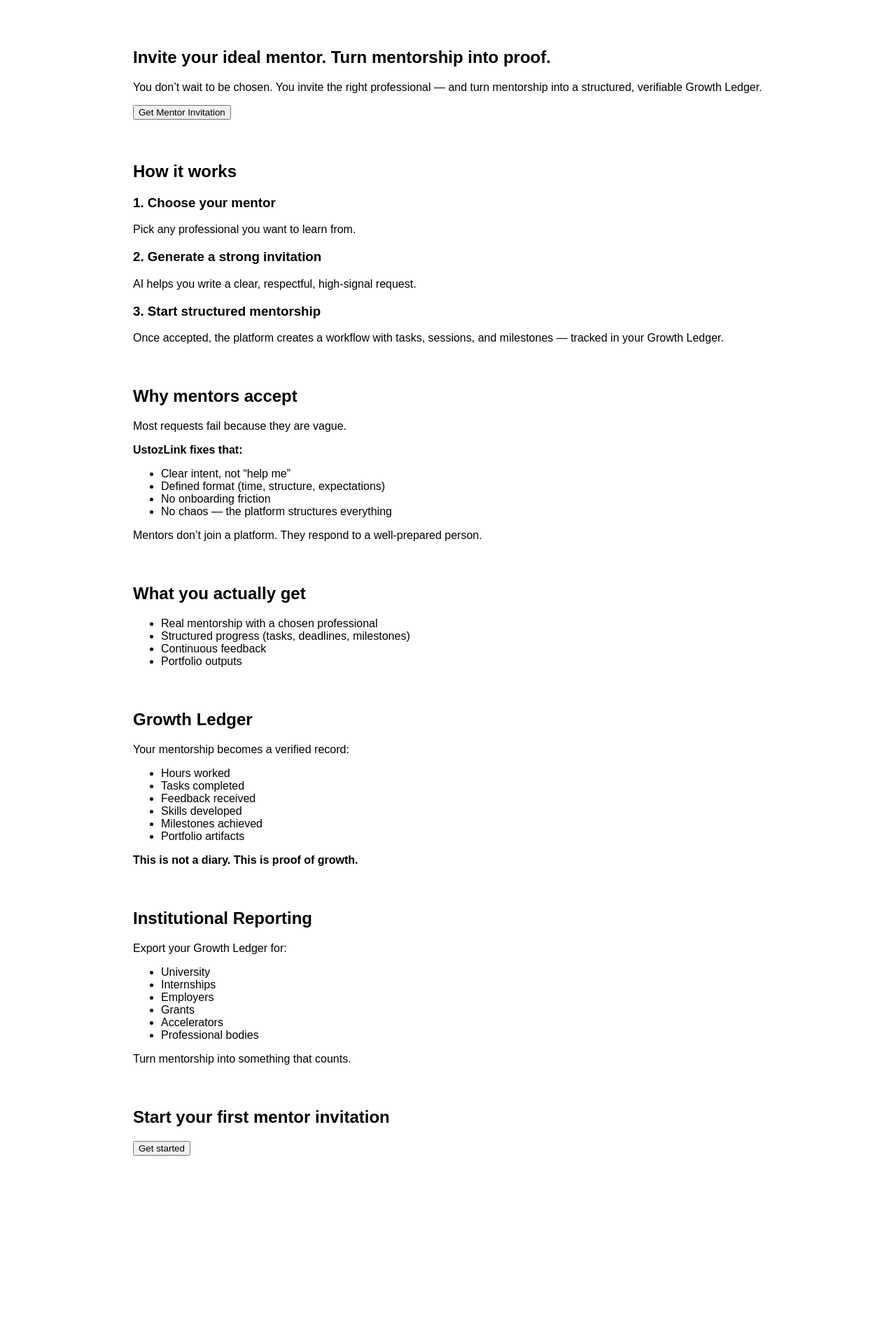
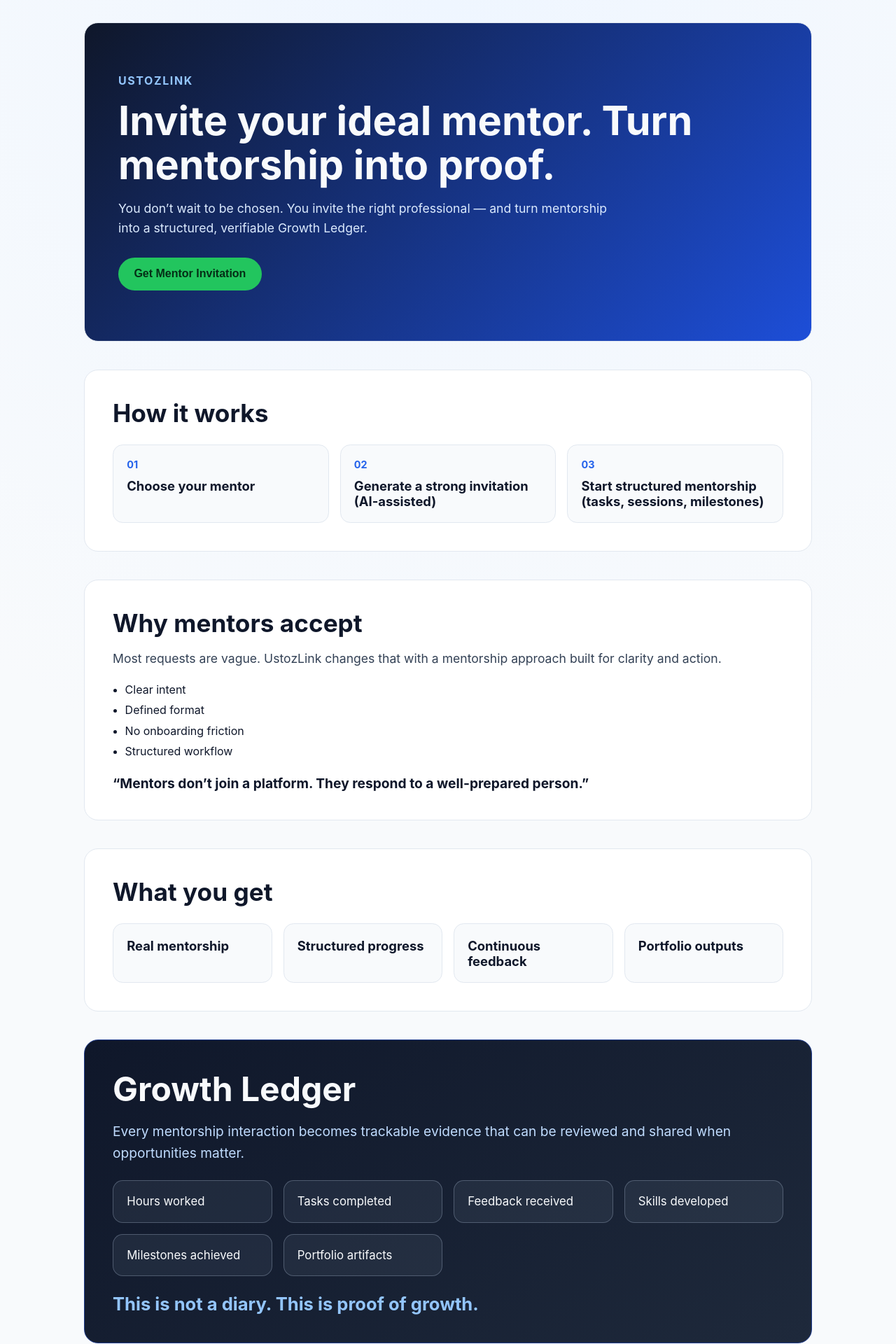
Before and after one commit to EnergyDead/UstozLink, a React (Vite) app: page / in a window 1280 px wide. Shown: the top 1920 px of the page at 70% size. Before the commit the page ends 1699 px from the top, so only its background shows below. Built offline with nearby package versions, Linux system fonts and the light colour scheme.

Commit message:
Build modular UstozLink startup landing page

```diff
--- a/src/App.css
+++ b/src/App.css
@@ -0,0 +1,181 @@
+:root {
+  font-family: Inter, system-ui, -apple-system, BlinkMacSystemFont, 'Segoe UI', sans-serif;
+  color: #0f172a;
+  background: #f8fafc;
+}
+
+* {
+  box-sizing: border-box;
+}
+
+body {
+  margin: 0;
+  background: radial-gradient(circle at top, #eff6ff, #f8fafc 45%);
+  color: #0f172a;
+}
+
+.page {
+  width: min(1040px, 92vw);
+  margin: 0 auto;
+  padding: 2rem 0 4rem;
+}
+
+.section {
+  margin-top: 2.5rem;
+  padding: 2.5rem;
+  border-radius: 1.25rem;
+  background: #ffffff;
+  border: 1px solid #e2e8f0;
+}
+
+.hero {
+  margin-top: 0;
+  padding: 4.5rem 3rem;
+  background: linear-gradient(135deg, #0f172a, #1d4ed8);
+  color: #f8fafc;
+}
+
+.eyebrow {
+  margin: 0 0 1rem;
+  font-weight: 700;
+  letter-spacing: 0.1em;
+  text-transform: uppercase;
+  color: #93c5fd;
+}
+
+h1 {
+  font-size: clamp(2rem, 5vw, 3.6rem);
+  margin: 0 0 1rem;
+  line-height: 1.1;
+}
+
+h2 {
+  font-size: clamp(1.6rem, 3vw, 2.2rem);
+  margin: 0 0 1rem;
+}
+
+h3 {
+  margin: 0;
+  font-size: 1.15rem;
+}
+
+.hero-subtext,
+.muted {
+  margin: 0;
+  font-size: 1.1rem;
+  line-height: 1.6;
+  color: #334155;
+}
+
+.hero-subtext {
+  color: #dbeafe;
+  max-width: 700px;
+  margin-bottom: 1.75rem;
+}
+
+.primary-button {
+  border: none;
+  border-radius: 999px;
+  padding: 0.9rem 1.4rem;
+  font-size: 1rem;
+  font-weight: 700;
+  cursor: pointer;
+  background: #22c55e;
+  color: #052e16;
+}
+
+.cards-grid,
+.ledger-grid {
+  margin-top: 1.5rem;
+  display: grid;
+  gap: 1rem;
+  grid-template-columns: repeat(auto-fit, minmax(220px, 1fr));
+}
+
+.card,
+.ledger-item {
+  padding: 1.2rem;
+  border-radius: 0.9rem;
+  background: #f8fafc;
+  border: 1px solid #e2e8f0;
+}
+
+.step-number {
+  margin: 0 0 0.7rem;
+  font-size: 0.9rem;
+  color: #2563eb;
+  font-weight: 700;
+}
+
+.list {
+  margin: 1.2rem 0 0;
+  padding-left: 1.1rem;
+  display: grid;
+  gap: 0.6rem;
+}
+
+.key-line {
+  margin: 1.5rem 0 0;
+  font-weight: 700;
+  font-size: 1.2rem;
+}
+
+.growth-ledger {
+  background: linear-gradient(145deg, #0f172a, #1e293b);
+  border-color: #1e3a8a;
+  color: #f8fafc;
+}
+
+.growth-ledger h2 {
+  font-size: clamp(2rem, 4vw, 3rem);
+}
+
+.growth-lead {
+  margin: 0;
+  font-size: 1.2rem;
+  line-height: 1.6;
+  color: #bfdbfe;
+}
+
+.ledger-item {
+  background: rgba(148, 163, 184, 0.1);
+  border: 1px solid rgba(148, 163, 184, 0.4);
+}
+
+.ledger-item p {
+  margin: 0;
+  font-size: 1.05rem;
+}
+
+.growth-key {
+  font-size: clamp(1.3rem, 2vw, 1.7rem);
+  color: #93c5fd;
+}
+
+.pill-list {
+  list-style: none;
+  margin: 1.2rem 0 0;
+  padding: 0;
+  display: flex;
+  gap: 0.7rem;
+  flex-wrap: wrap;
+}
+
+.pill-list li {
+  background: #dbeafe;
+  color: #1e3a8a;
+  padding: 0.55rem 0.9rem;
+  border-radius: 999px;
+  font-weight: 600;
+}
+
+.final-cta {
+  text-align: center;
+}
+
+@media (max-width: 700px) {
+  .section,
+  .hero {
+    padding: 2rem 1.3rem;
+  }
+}
--- a/src/App.jsx
+++ b/src/App.jsx
@@ -1,100 +1,24 @@
-export default function App() {
+import './App.css';
+import { Hero } from './components/Hero';
+import { HowItWorks } from './components/HowItWorks';
+import { WhyMentorsAccept } from './components/WhyMentorsAccept';
+import { WhatYouGet } from './components/WhatYouGet';
+import { GrowthLedger } from './components/GrowthLedger';
+import { InstitutionalReporting } from './components/InstitutionalReporting';
+import { FinalCTA } from './components/FinalCTA';
+
+function App() {
   return (
-    <div style={{ fontFamily: "Arial", padding: "40px", maxWidth: "900px", margin: "0 auto" }}>
-
-      {/* HERO */}
-      <section style={{ marginBottom: "60px" }}>
-        <h1>Invite your ideal mentor. Turn mentorship into proof.</h1>
-        <p>
-          You don’t wait to be chosen. You invite the right professional — and turn mentorship into a structured, verifiable Growth Ledger.
-        </p>
-        <button>Get Mentor Invitation</button>
-      </section>
-
-      {/* HOW IT WORKS */}
-      <section style={{ marginBottom: "60px" }}>
-        <h2>How it works</h2>
-
-        <h3>1. Choose your mentor</h3>
-        <p>Pick any professional you want to learn from.</p>
-
-        <h3>2. Generate a strong invitation</h3>
-        <p>AI helps you write a clear, respectful, high-signal request.</p>
-
-        <h3>3. Start structured mentorship</h3>
-        <p>
-          Once accepted, the platform creates a workflow with tasks, sessions, and milestones — tracked in your Growth Ledger.
-        </p>
-      </section>
-
-      {/* WHY MENTORS ACCEPT */}
-      <section style={{ marginBottom: "60px" }}>
-        <h2>Why mentors accept</h2>
-        <p>Most requests fail because they are vague.</p>
-        <p><strong>UstozLink fixes that:</strong></p>
-
-        <ul>
-          <li>Clear intent, not “help me”</li>
-          <li>Defined format (time, structure, expectations)</li>
-          <li>No onboarding friction</li>
-          <li>No chaos — the platform structures everything</li>
-        </ul>
-
-        <p>Mentors don’t join a platform. They respond to a well-prepared person.</p>
-      </section>
-
-      {/* WHAT YOU GET */}
-      <section style={{ marginBottom: "60px" }}>
-        <h2>What you actually get</h2>
-
-        <ul>
-          <li>Real mentorship with a chosen professional</li>
-          <li>Structured progress (tasks, deadlines, milestones)</li>
-          <li>Continuous feedback</li>
-          <li>Portfolio outputs</li>
-        </ul>
-      </section>
-
-      {/* GROWTH LEDGER */}
-      <section style={{ marginBottom: "60px" }}>
-        <h2>Growth Ledger</h2>
-        <p>Your mentorship becomes a verified record:</p>
-
-        <ul>
-          <li>Hours worked</li>
-          <li>Tasks completed</li>
-          <li>Feedback received</li>
-          <li>Skills developed</li>
-          <li>Milestones achieved</li>
-          <li>Portfolio artifacts</li>
-        </ul>
-
-        <p><strong>This is not a diary. This is proof of growth.</strong></p>
-      </section>
-
-      {/* REPORTING */}
-      <section style={{ marginBottom: "60px" }}>
-        <h2>Institutional Reporting</h2>
-        <p>Export your Growth Ledger for:</p>
-
-        <ul>
-          <li>University</li>
-          <li>Internships</li>
-          <li>Employers</li>
-          <li>Grants</li>
-          <li>Accelerators</li>
-          <li>Professional bodies</li>
-        </ul>
-
-        <p>Turn mentorship into something that counts.</p>
-      </section>
-
-      {/* CTA */}
-      <section>
-        <h2>Start your first mentor invitation</h2>
-        <button>Get started</button>
-      </section>
-
+    <div className="page">
+      <Hero />
+      <HowItWorks />
+      <WhyMentorsAccept />
+      <WhatYouGet />
+      <GrowthLedger />
+      <InstitutionalReporting />
+      <FinalCTA />
     </div>
   );
 }
+
+export default App;
--- /dev/null
+++ b/src/components/FinalCTA.jsx
@@ -0,0 +1,10 @@
+export function FinalCTA() {
+  return (
+    <section className="section final-cta">
+      <h2>Start your first mentor invitation</h2>
+      <button className="primary-button" type="button">
+        Get Mentor Invitation
+      </button>
+    </section>
+  );
+}
--- /dev/null
+++ b/src/components/GrowthLedger.jsx
@@ -0,0 +1,27 @@
+const ledgerItems = [
+  'Hours worked',
+  'Tasks completed',
+  'Feedback received',
+  'Skills developed',
+  'Milestones achieved',
+  'Portfolio artifacts',
+];
+
+export function GrowthLedger() {
+  return (
+    <section className="section growth-ledger">
+      <h2>Growth Ledger</h2>
+      <p className="growth-lead">
+        Every mentorship interaction becomes trackable evidence that can be reviewed and shared when opportunities matter.
+      </p>
+      <div className="ledger-grid">
+        {ledgerItems.map((item) => (
+          <article className="ledger-item" key={item}>
+            <p>{item}</p>
+          </article>
+        ))}
+      </div>
+      <p className="key-line growth-key">This is not a diary. This is proof of growth.</p>
+    </section>
+  );
+}
--- /dev/null
+++ b/src/components/Hero.jsx
@@ -0,0 +1,14 @@
+export function Hero() {
+  return (
+    <header className="hero section">
+      <p className="eyebrow">UstozLink</p>
+      <h1>Invite your ideal mentor. Turn mentorship into proof.</h1>
+      <p className="hero-subtext">
+        You don’t wait to be chosen. You invite the right professional — and turn mentorship into a structured, verifiable Growth Ledger.
+      </p>
+      <button className="primary-button" type="button">
+        Get Mentor Invitation
+      </button>
+    </header>
+  );
+}
--- /dev/null
+++ b/src/components/HowItWorks.jsx
@@ -0,0 +1,21 @@
+const steps = [
+  'Choose your mentor',
+  'Generate a strong invitation (AI-assisted)',
+  'Start structured mentorship (tasks, sessions, milestones)',
+];
+
+export function HowItWorks() {
+  return (
+    <section className="section">
+      <h2>How it works</h2>
+      <div className="cards-grid">
+        {steps.map((step, index) => (
+          <article className="card" key={step}>
+            <p className="step-number">0{index + 1}</p>
+            <h3>{step}</h3>
+          </article>
+        ))}
+      </div>
+    </section>
+  );
+}
--- /dev/null
+++ b/src/components/InstitutionalReporting.jsx
@@ -0,0 +1,17 @@
+const reportingUses = ['University', 'Internships', 'Employers', 'Grants', 'Accelerators'];
+
+export function InstitutionalReporting() {
+  return (
+    <section className="section">
+      <h2>Institutional Reporting</h2>
+      <p className="muted">
+        Export your verified Growth Ledger into reporting formats stakeholders already understand and evaluate.
+      </p>
+      <ul className="pill-list">
+        {reportingUses.map((useCase) => (
+          <li key={useCase}>{useCase}</li>
+        ))}
+      </ul>
+    </section>
+  );
+}
--- /dev/null
+++ b/src/components/WhatYouGet.jsx
@@ -0,0 +1,21 @@
+const outcomes = [
+  'Real mentorship',
+  'Structured progress',
+  'Continuous feedback',
+  'Portfolio outputs',
+];
+
+export function WhatYouGet() {
+  return (
+    <section className="section">
+      <h2>What you get</h2>
+      <div className="cards-grid compact">
+        {outcomes.map((outcome) => (
+          <article className="card" key={outcome}>
+            <h3>{outcome}</h3>
+          </article>
+        ))}
+      </div>
+    </section>
+  );
+}
--- /dev/null
+++ b/src/components/WhyMentorsAccept.jsx
@@ -0,0 +1,21 @@
+const solutionPoints = [
+  'Clear intent',
+  'Defined format',
+  'No onboarding friction',
+  'Structured workflow',
+];
+
+export function WhyMentorsAccept() {
+  return (
+    <section className="section">
+      <h2>Why mentors accept</h2>
+      <p className="muted">Most requests are vague. UstozLink changes that with a mentorship approach built for clarity and action.</p>
+      <ul className="list">
+        {solutionPoints.map((item) => (
+          <li key={item}>{item}</li>
+        ))}
+      </ul>
+      <p className="key-line">“Mentors don’t join a platform. They respond to a well-prepared person.”</p>
+    </section>
+  );
+}
```
